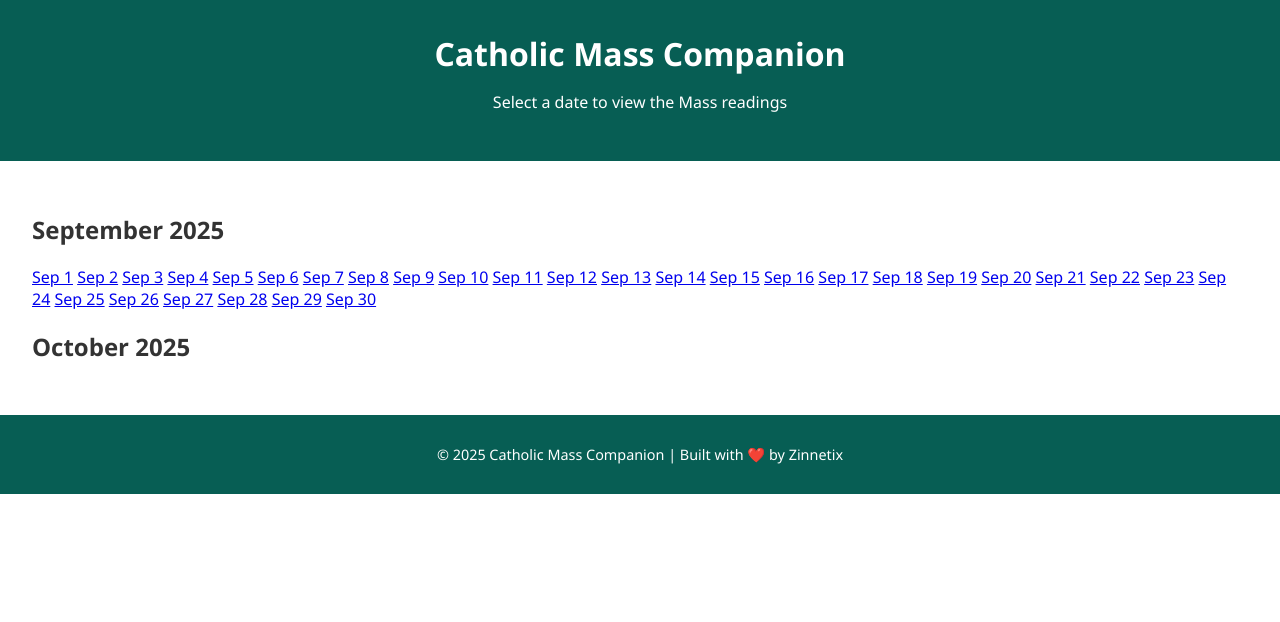
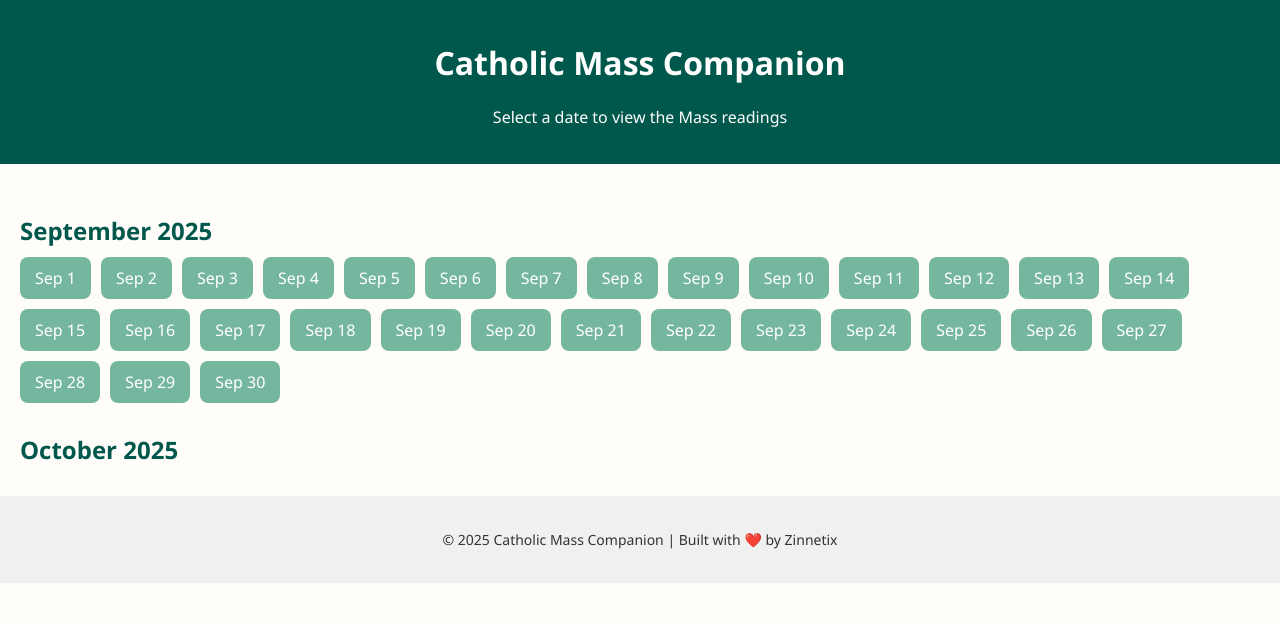
Before and after one commit to Zinnetix/Catholic-Mass-companion-, a plain HTML site: page Readings.html in a window 1280 px wide. Drawn offline with Linux system fonts and the light colour scheme.

Commit message:
Update Style.css

```diff
--- a/Style.css
+++ b/Style.css
@@ -1,59 +1,53 @@
-/* Colors: Soft green (#075e54), gold (#fbc02d), white */
 body {
   font-family: 'Segoe UI', sans-serif;
+  background-color: #fffdfa;
+  color: #333;
   margin: 0;
   padding: 0;
-  background-color: #ffffff;
-  color: #333;
 }
 
 header {
-  background-color: #075e54;
+  text-align: center;
+  background-color: #00574B;
   color: white;
-  padding: 2rem;
-  text-align: center;
-}
-
-header h1 {
-  margin: 0;
-  font-size: 2rem;
+  padding: 20px;
 }
 
 main {
-  padding: 2rem;
+  padding: 20px;
 }
 
-.card-container {
-  display: grid;
-  gap: 1.5rem;
-  grid-template-columns: 1fr;
-  max-width: 600px;
-  margin: 0 auto;
+.month {
+  margin-top: 30px;
 }
 
-.card {
-  background-color: #fbc02d;
-  color: #075e54;
-  text-decoration: none;
-  padding: 1.5rem;
-  border-radius: 12px;
-  box-shadow: 0 4px 8px rgba(0,0,0,0.1);
-  transition: transform 0.2s ease, box-shadow 0.2s ease;
+.month h2 {
+  color: #00574B;
+  margin-bottom: 10px;
 }
 
-.card:hover {
-  transform: translateY(-3px);
-  box-shadow: 0 6px 12px rgba(0,0,0,0.15);
+.day-grid {
+  display: flex;
+  flex-wrap: wrap;
+  gap: 10px;
 }
 
-.card h2 {
-  margin-top: 0;
+.day-button {
+  text-decoration: none;
+  background-color: #75B79E;
+  color: white;
+  padding: 10px 15px;
+  border-radius: 8px;
+  transition: background-color 0.3s ease;
+}
+
+.day-button:hover {
+  background-color: #4C9A82;
 }
 
 footer {
   text-align: center;
-  padding: 1rem;
-  background-color: #075e54;
-  color: white;
-  font-size: 0.9rem;
+  font-size: 14px;
+  padding: 20px;
+  background-color: #f0f0f0;
 }
```
